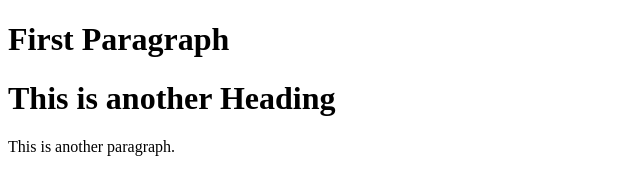
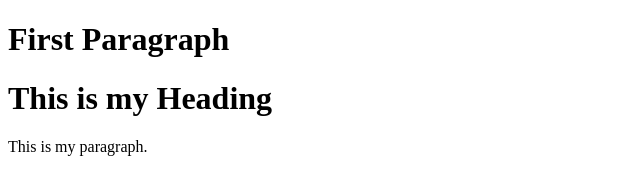
Before and after one commit to nasirmirza/learning-git, a plain HTML site: page index.html in a window 1280 px wide. Shown: the whole page, without its empty margins (0-640 px from the left). Drawn offline with Linux system fonts and the light colour scheme.

Commit message:
Updated html with my changes

```diff
--- a/index.html
+++ b/index.html
@@ -5,7 +5,7 @@
   </head>
   <body>
     <h1>First Paragraph</h1>
-    <h1>This is another Heading</h1>
-    <p>This is another paragraph.</p>
+    <h1>This is my Heading</h1>
+    <p>This is my paragraph.</p>
   </body>
 </html>
```
